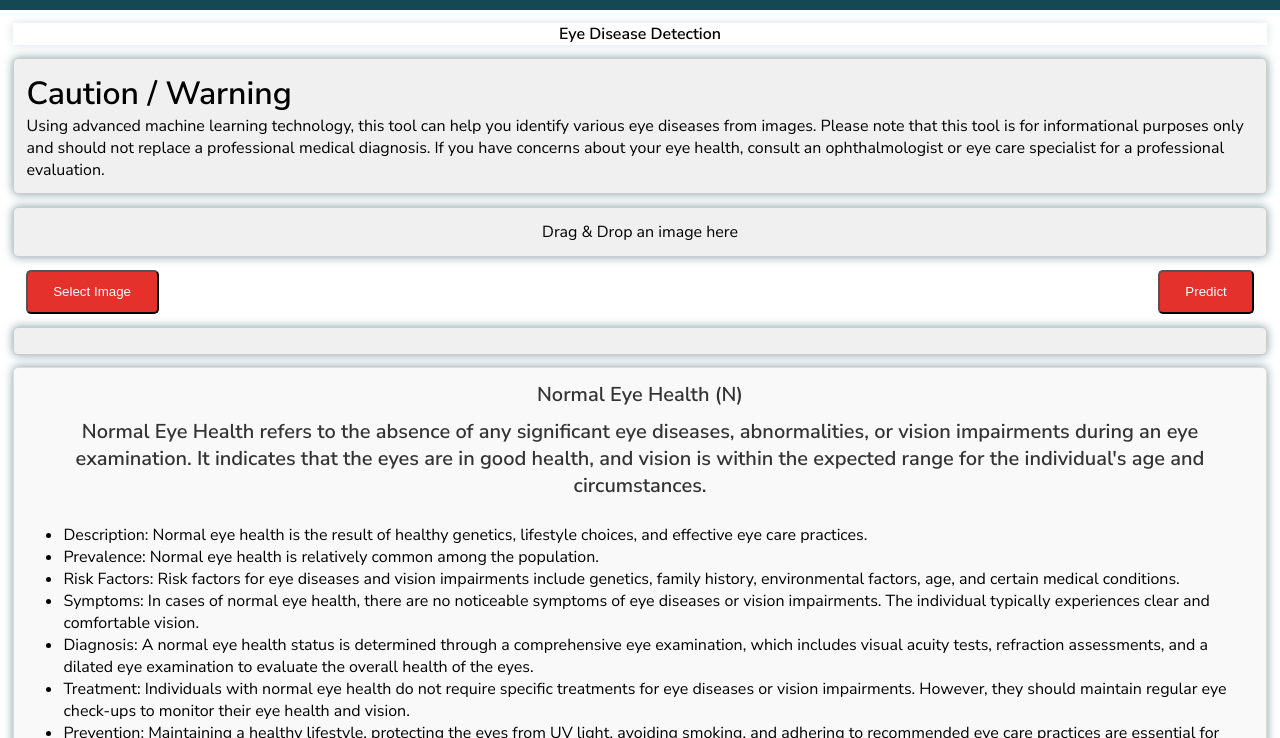
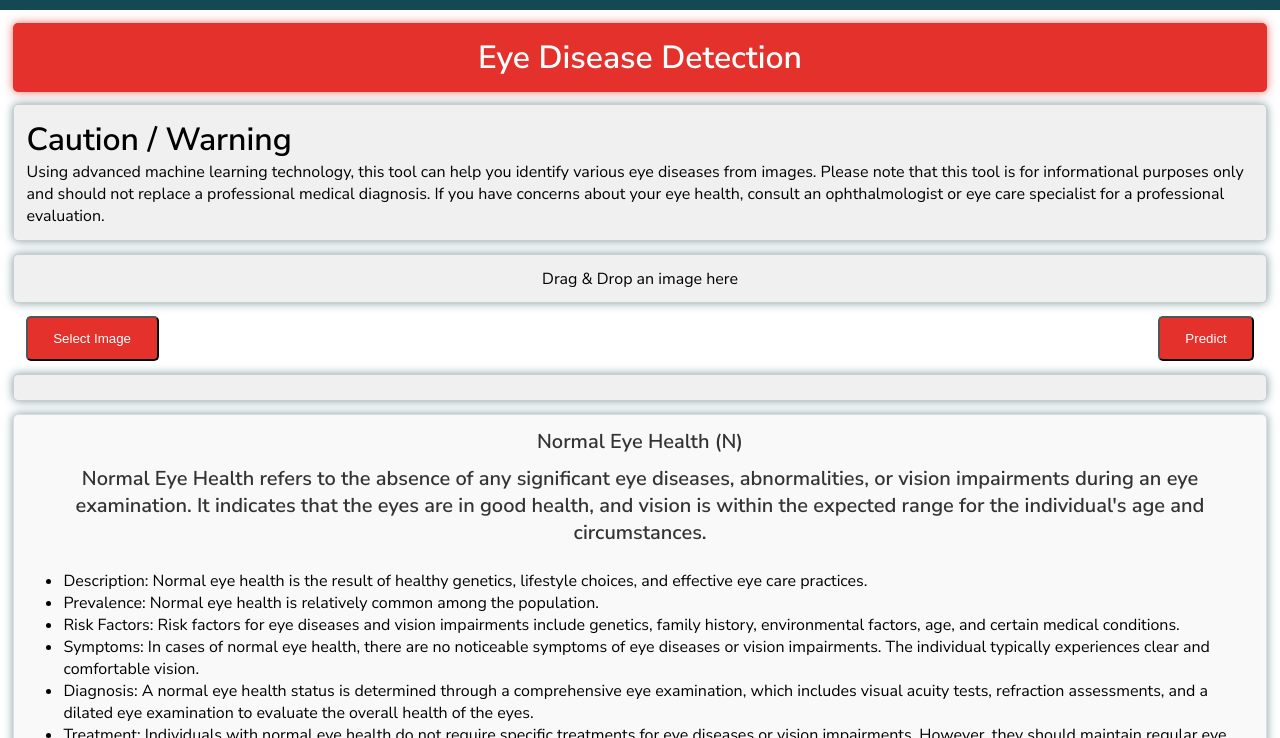
Before and after one commit to mujammil-shaikh/Diseases_Detection_Website, a website: page public/eye_Model.html in a window 1280 px wide. Shown: the part 62-800 px from the top of the page. Drawn offline with Linux system fonts and the light colour scheme.

Commit message:
Update model_page_style.css

```diff
--- a/public/model_page_style.css
+++ b/public/model_page_style.css
@@ -41,13 +41,17 @@ body {
   background-color: #e4312b;
   border-radius: 50px;
 }
+
 #h1 {
-  color: black;
   text-align: center;
   transition: background-color 0.3s;
   margin: 1%;
-  font-size: medium;
-  box-shadow: 0 0 10px #1449542a;
+  text-align: center;
+  color: white;
+  padding: 1% 0;
+  background-color: #e4312b;
+  border-radius: 5px;
+  box-shadow: 0 0 10px #e4312bb6;
 }
 
 #introduction{
```
